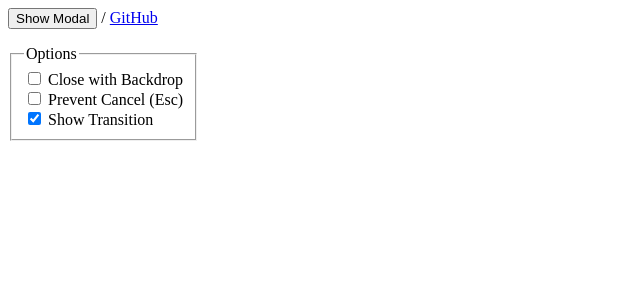
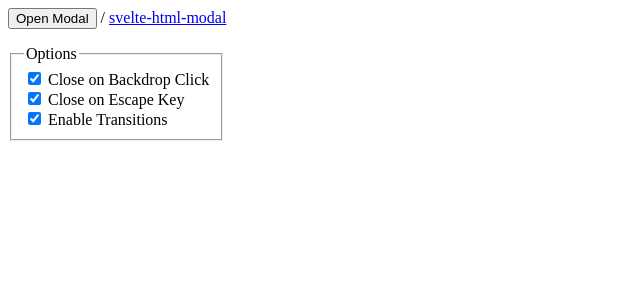
Before and after one commit to hyunbinseo/svelte-html-modal, a SvelteKit app: page / in a window 1280 px wide. Shown: the top 300 px of the page, without its empty margins (0-640 px from the left). Built offline with nearby package versions, Linux system fonts and the light colour scheme.

Commit message:
chore!: update prop names

```diff
--- a/src/lib/Modal.svelte
+++ b/src/lib/Modal.svelte
@@ -3,18 +3,18 @@
 	import type { HTMLDialogAttributes } from 'svelte/elements';
 
 	type Props = {
-		isShown: boolean;
-		closeWithBackdrop?: boolean;
-		preventCancel?: boolean;
-		showTransition?: boolean;
+		isOpen: boolean;
+		closeOnBackdropClick?: boolean;
+		closeOnEscapeKey?: boolean;
+		enableTransitions?: boolean;
 		children?: Snippet;
 	} & Partial<Pick<HTMLDialogAttributes, 'oncancel' | 'onclose'>>;
 
 	let {
-		isShown = $bindable<boolean>(),
-		closeWithBackdrop = false,
-		preventCancel = false,
-		showTransition = true,
+		isOpen = $bindable<boolean>(),
+		closeOnBackdropClick = false,
+		closeOnEscapeKey = true,
+		enableTransitions = true,
 		children,
 		oncancel,
 		onclose
@@ -24,8 +24,8 @@
 
 	$effect(() => {
 		// Reference the dialog close event handler.
-		if (!isShown && dialog.open) dialog.close();
-		if (isShown && !dialog.open) {
+		if (!isOpen && dialog.open) dialog.close();
+		if (isOpen && !dialog.open) {
 			document.body.style.overflow = 'hidden';
 			dialog.showModal();
 		}
@@ -37,15 +37,15 @@
 <dialog
 	bind:this={dialog}
 	oncancel={(e) => {
-		if (preventCancel) e.preventDefault();
+		if (!closeOnEscapeKey) e.preventDefault();
 		oncancel?.(e);
 	}}
 	onclose={(e) => {
 		document.body.style.overflow = 'visible';
-		isShown = false;
+		isOpen = false;
 		onclose?.(e);
 	}}
-	onclick={!closeWithBackdrop
+	onclick={!closeOnBackdropClick
 		? null
 		: (e) => {
 				if (e.currentTarget !== e.target) return;
@@ -57,7 +57,7 @@
 					e.clientY > rect.bottom;
 				if (isBackdropClick) dialog.close();
 			}}
-	class:show-transition={showTransition}
+	class:transition={enableTransitions}
 >
 	{@render children?.()}
 </dialog>
@@ -84,12 +84,12 @@
 	}
 
 	@media (prefers-reduced-motion: no-preference) {
-		dialog[open].show-transition {
+		dialog[open].transition {
 			translate: 0 0;
 		}
 
-		dialog[open].show-transition,
-		dialog[open].show-transition::backdrop {
+		dialog[open].transition,
+		dialog[open].transition::backdrop {
 			opacity: 1;
 		}
 	}
@@ -101,23 +101,23 @@
 	/* Reference https://developer.mozilla.org/en-US/docs/Web/CSS/@starting-style */
 
 	@starting-style {
-		dialog[open].show-transition {
+		dialog[open].transition {
 			translate: 0 2rem;
 		}
 
-		dialog[open].show-transition,
-		dialog[open].show-transition::backdrop {
+		dialog[open].transition,
+		dialog[open].transition::backdrop {
 			opacity: 0;
 		}
 	}
 
 	@media (prefers-reduced-motion: no-preference) {
-		dialog.show-transition {
+		dialog.transition {
 			translate: 0 2rem;
 		}
 
-		dialog.show-transition,
-		dialog.show-transition::backdrop {
+		dialog.transition,
+		dialog.transition::backdrop {
 			opacity: 0;
 			transition: opacity, translate, display, overlay; /* fallback */
 			transition:
--- a/src/routes/+page.svelte
+++ b/src/routes/+page.svelte
@@ -6,76 +6,59 @@
 	// Client-side JavaScript is required to display the modal.
 	// Even if the initial state is set to true, the modal will be displayed after hydration.
 	// Reference https://developer.mozilla.org/en-US/docs/Web/API/HTMLDialogElement/showModal
-	let isShown = $state(false);
+	let isOpen = $state(false);
 
-	const show = () => (isShown = true);
-	const close = () => (isShown = false);
+	const open = () => (isOpen = true);
+	const close = () => (isOpen = false);
 
 	// NOTE Remove options in README
-	let closeWithBackdrop = $state(false);
-	let preventCancel = $state(false);
-	let showTransition = $state(true);
+	let closeOnBackdropClick = $state(true);
+	let closeOnEscapeKey = $state(true);
+	let enableTransitions = $state(true);
 </script>
 
-<button type="button" onclick={show}>Show Modal</button>
+<button type="button" onclick={open}>Open Modal</button>
 <span>/</span>
-<a href="https://github.com/hyunbinseo/svelte-html-modal#readme">GitHub</a>
+<a href="https://github.com/hyunbinseo/svelte-html-modal#readme">svelte-html-modal</a>
 
 <fieldset style:width="fit-content" style:margin-top="1rem">
 	<legend>Options</legend>
 	<label>
-		<input type="checkbox" bind:checked={closeWithBackdrop} />
-		<span>Close with Backdrop</span>
+		<input type="checkbox" bind:checked={closeOnBackdropClick} />
+		<span>Close on Backdrop Click</span>
 	</label>
 	<br />
 	<label>
-		<input type="checkbox" bind:checked={preventCancel} />
-		<span>Prevent Cancel (Esc)</span>
+		<input type="checkbox" bind:checked={closeOnEscapeKey} />
+		<span>Close on Escape Key</span>
 	</label>
 	<br />
 	<label>
-		<input type="checkbox" bind:checked={showTransition} />
-		<span>Show Transition</span>
+		<input type="checkbox" bind:checked={enableTransitions} />
+		<span>Enable Transitions</span>
 	</label>
 </fieldset>
 
 <!-- The wrapper <div> is used for styling. -->
 <!-- Reference the <style> element below. -->
 <div class="modal-wrapper">
-	<Modal
-		bind:isShown
-		{closeWithBackdrop}
-		{preventCancel}
-		{showTransition}
-		oncancel={() => {}}
-		onclose={(e) => {
-			if (!e.currentTarget.returnValue) return;
-			window.alert(`Closed with a submit button of value '${e.currentTarget.returnValue}'`);
-		}}
-	>
-		<section>
-			<p>Close the modal with JavaScript</p>
+	<Modal bind:isOpen {closeOnBackdropClick} {closeOnEscapeKey} {enableTransitions}>
+		<strong>Close the Modal</strong>
 		<ul>
-				{#if closeWithBackdrop}
+			{#if closeOnBackdropClick}
 				<li>Click on the backdrop</li>
 			{/if}
+			{#if closeOnEscapeKey}
+				<li>Press the <kbd>Esc</kbd> key</li>
+			{/if}
 			<li><button type="button" onclick={close}>JavaScript Button</button></li>
-			</ul>
-		</section>
-		<hr />
-		<section>
-			<p>Close the modal without JavaScript</p>
+			<li>
 				<!-- Reference https://developer.mozilla.org/en-US/docs/Web/HTML/Element/form#method -->
 				<form method="dialog">
-				<ul>
-					<li>Press the <kbd>Esc</kbd> key</li>
-					<!-- The button used to close the modal can be identified in the close event's return value. -->
-					<!-- Reference https://developer.mozilla.org/en-US/docs/Web/API/HTMLDialogElement/returnValue -->
-					<li><button value="Hello">Submit Button (1)</button></li>
-					<li><button value="World">Submit Button (2)</button></li>
+					<button>Submit Button</button>
+				</form>
+			</li>
 		</ul>
-			</form>
-		</section>
 	</Modal>
 </div>
 
```
Also changed, not shown: src/tests/index.svelte.ts (+3 -3 lines), 3 other files (tests, documents, lock files or other folders). Lines whose indentation alone changed are shown as unchanged.
